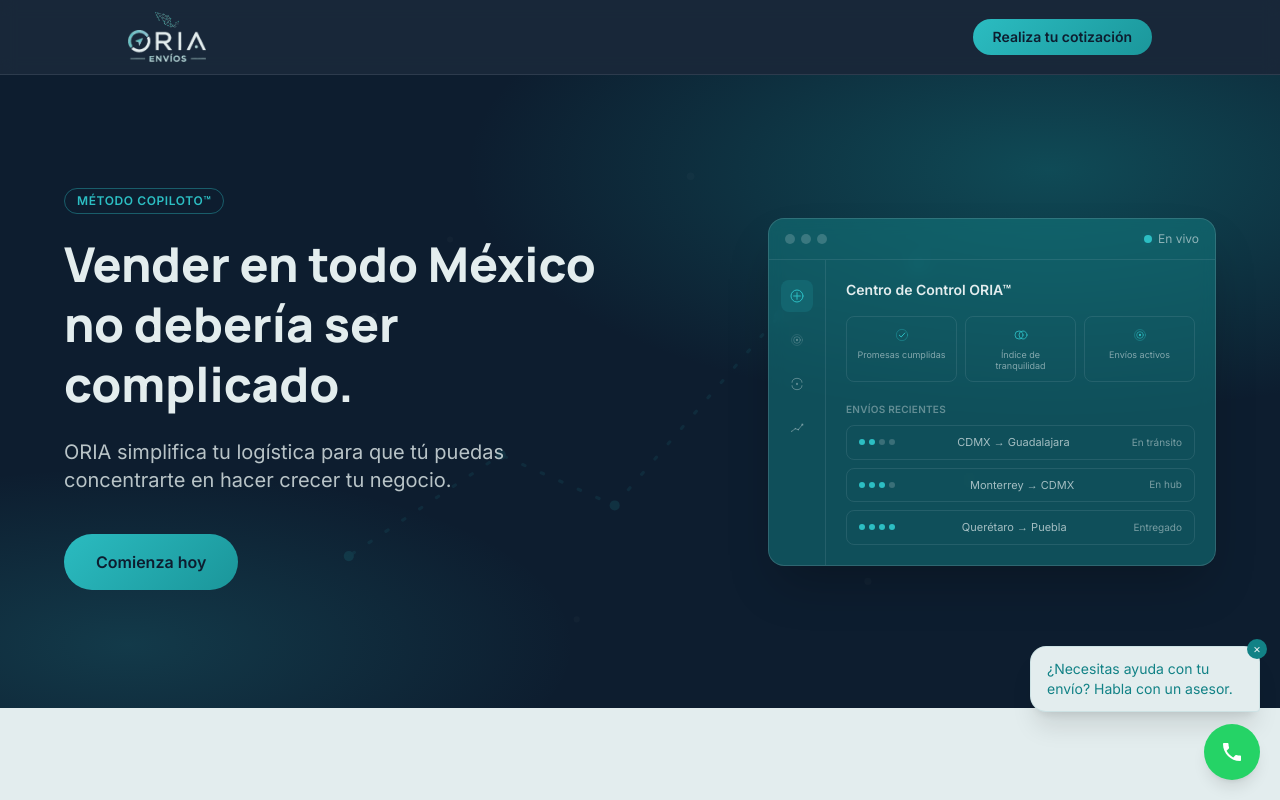
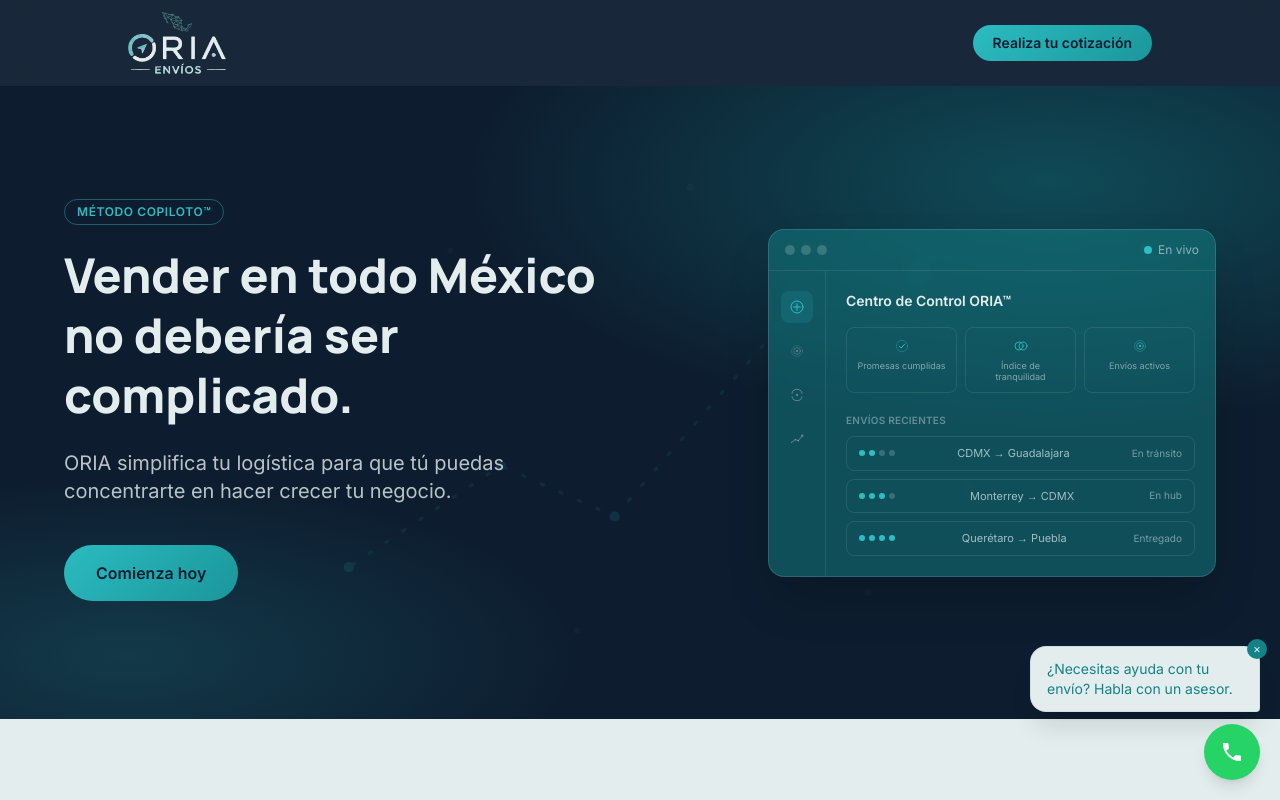
Before and after one commit to stephannymanrey/oria-landing, a React (Vite) app: page / in a window 1280 px wide. Shown: the top 800 px of the page. Built offline with nearby package versions, Linux system fonts and the light colour scheme.

Commit message:
Quitar línea del encabezado y agrandar el logo
Se elimina el borde inferior del header (se veía como una línea
marcada) y se aumenta el tamaño del logo (mapa y wordmark).

```diff
--- a/src/components/Header.jsx
+++ b/src/components/Header.jsx
@@ -1,13 +1,13 @@
 export default function Header() {
   return (
-    <header className="sticky top-0 z-40 border-b border-neutral/10 bg-primary/95 px-6 py-2 backdrop-blur">
+    <header className="sticky top-0 z-40 bg-primary/95 px-6 py-2 backdrop-blur">
       <div className="mx-auto flex max-w-5xl items-center justify-between">
         <a href="#top" className="flex flex-col items-center py-1">
-          <img src="/logo-oria-map.png" alt="" className="h-4 w-auto" />
+          <img src="/logo-oria-map.png" alt="" className="h-5 w-auto" />
           <img
             src="/logo-oria-light.png"
             alt="ORIA Envíos"
-            className="mt-0.5 h-8 w-auto"
+            className="mt-0.5 h-10 w-auto"
           />
         </a>
         <a
```
